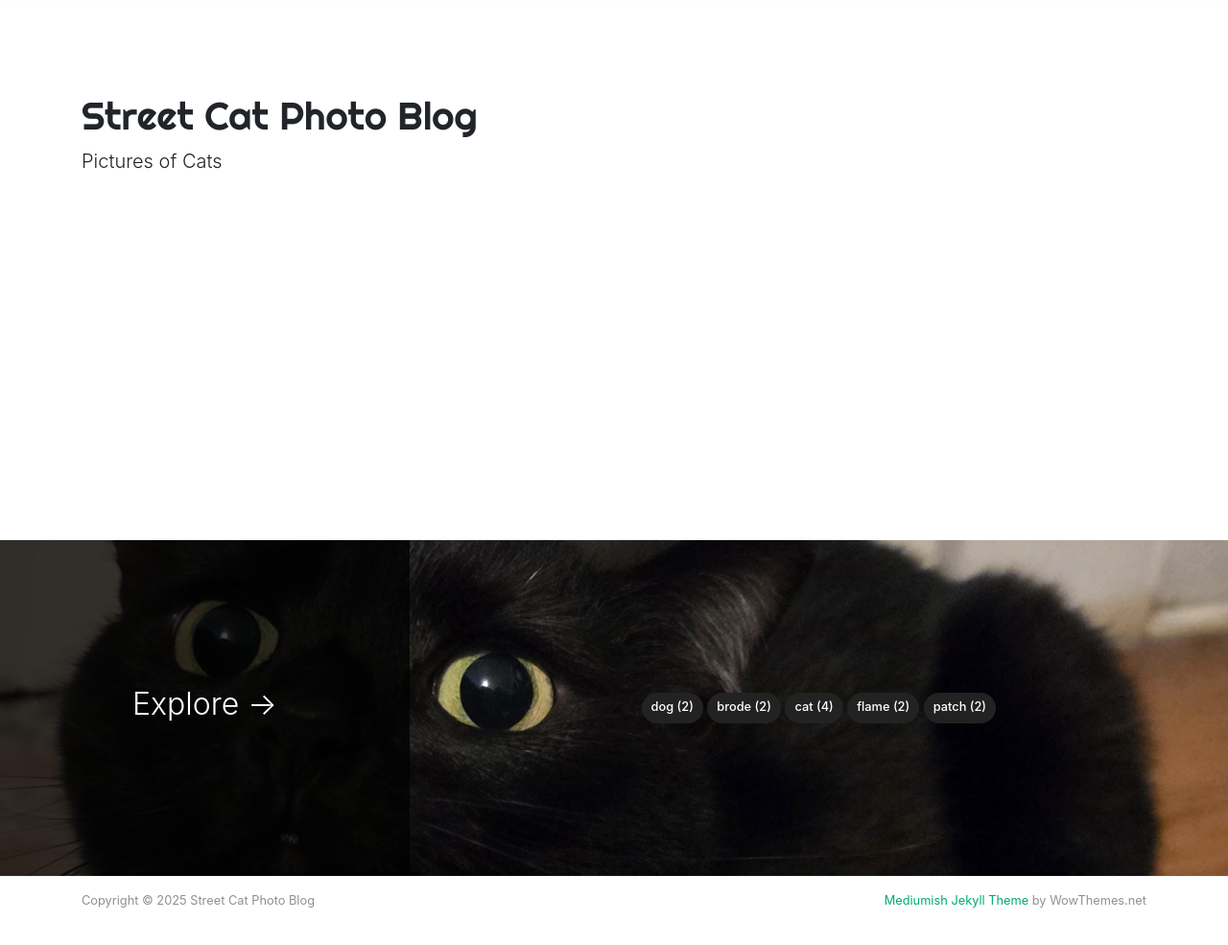
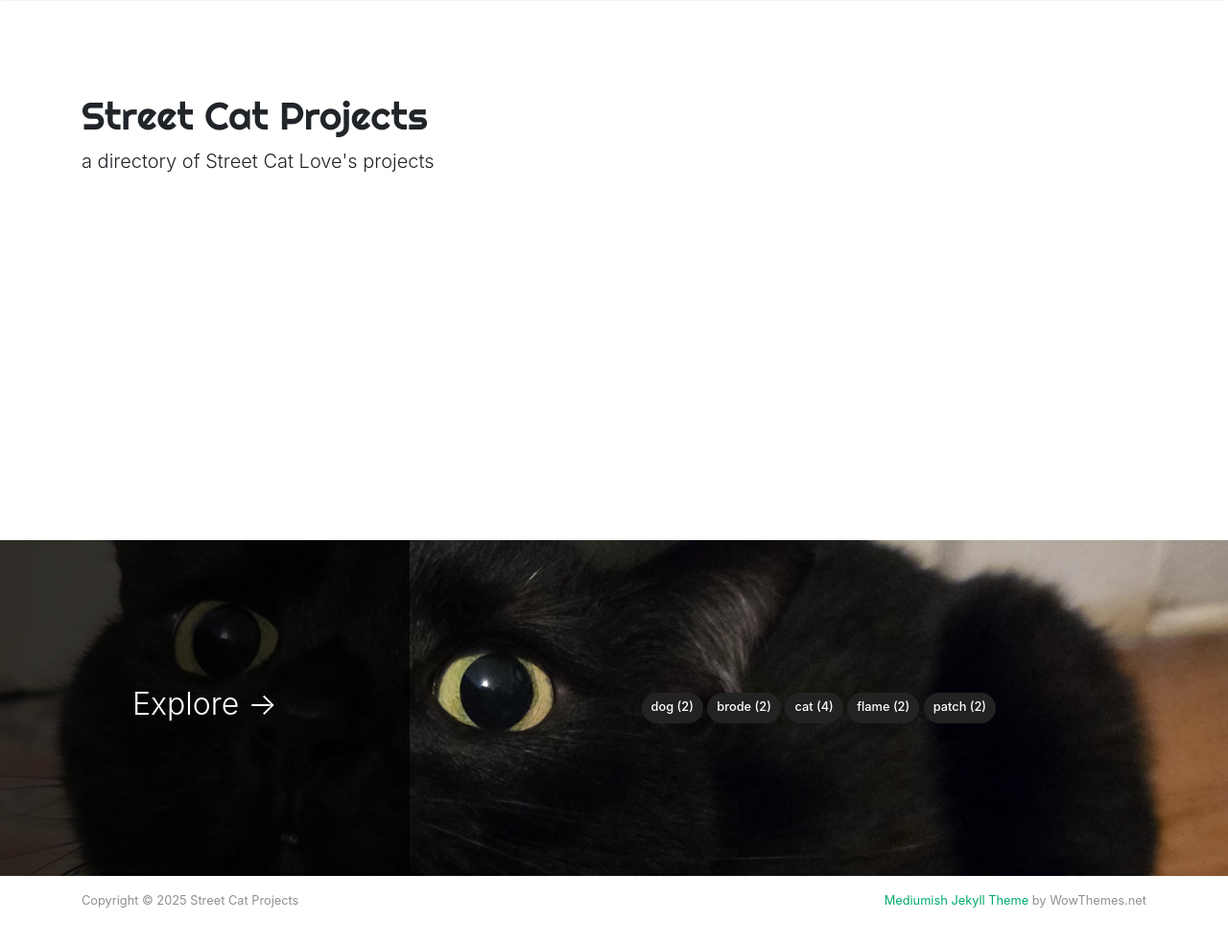
Before and after one commit to StreetCatLove/proj, a Jekyll site: the page built from _pages/tags.md, in a window 1280 px wide and 1022 px high. Shown: the top 985 px of the window at 96% size. Built offline with Jekyll 4.4.1, drawn with Linux system fonts in a browser that asks for light colours; nearby versions of some CDN libraries.

Commit message:
Update _config.yml

```diff
--- a/_config.yml
+++ b/_config.yml
@@ -1,7 +1,7 @@
 # Site
-name: "Street Cat Photo Blog"
-title: "Street Cat Photo Blog"
-description: "Pictures of Cats"
+name: "Street Cat Projects"
+title: "Street Cat Projects"
+description: "a directory of Street Cat Love's projects"
 logo: 'assets/images/avatar-icon.jpg'
 favicon: 'assets/images/favicon.ico'
 baseurl: /photo
@@ -39,7 +39,7 @@ jekyll-archives:
     category: '/category/:name/'
 
 # Pagination
-paginate: 6
+paginate: 24
 paginate_path: /page:num/
 
 # Other
```
